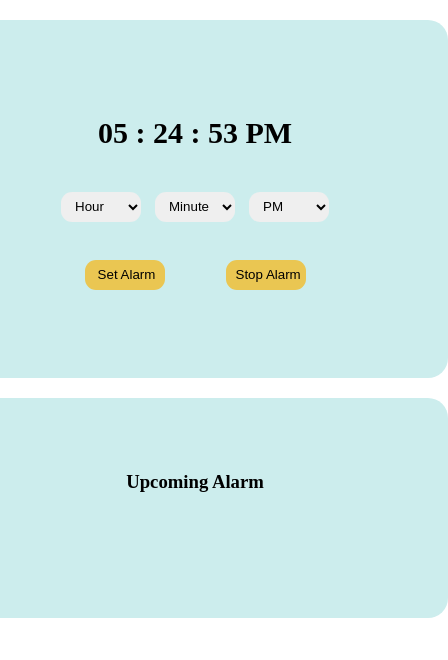
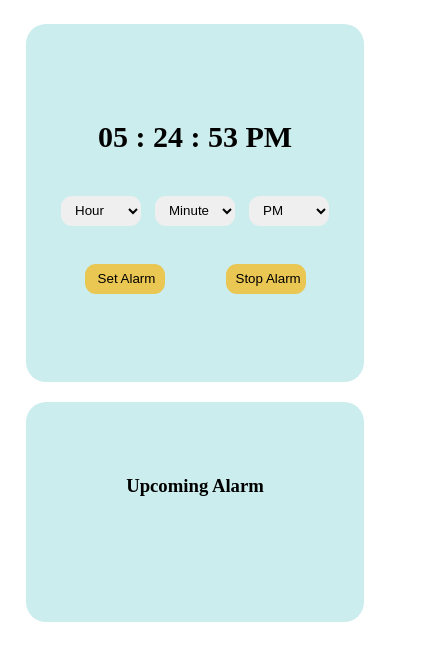
Before and after one commit to gitwithashishroy/alarm_clock, a plain HTML site: page index.html in a window 390 px wide. Shown: the whole page, 448 px wide, since content can reach past the window. Drawn offline with Linux system fonts and the light colour scheme.

Commit message:
alarm clock display changed to mobile version

```diff
--- a/style.css
+++ b/style.css
@@ -1,5 +1,5 @@
 body {
-    margin-top: 20px ;
+    margin-top: 24px ;
   box-sizing: border-box;
 }
 
@@ -22,7 +22,7 @@ h2{
     flex-direction: column;
     justify-content: center;
     align-items: center;
-    width: 60vh;
+    width: 40vh;
     height: 40vh;
     border-radius: 20px;
     padding-bottom: 20px ;
@@ -73,7 +73,7 @@ select {
     flex-direction: column;
     justify-content: center;
     align-items: center;
-    width: 60vh;
+    width: 40vh;
     min-height: 200px ;
     border-radius: 20px;
     padding-bottom: 20px ;
```
